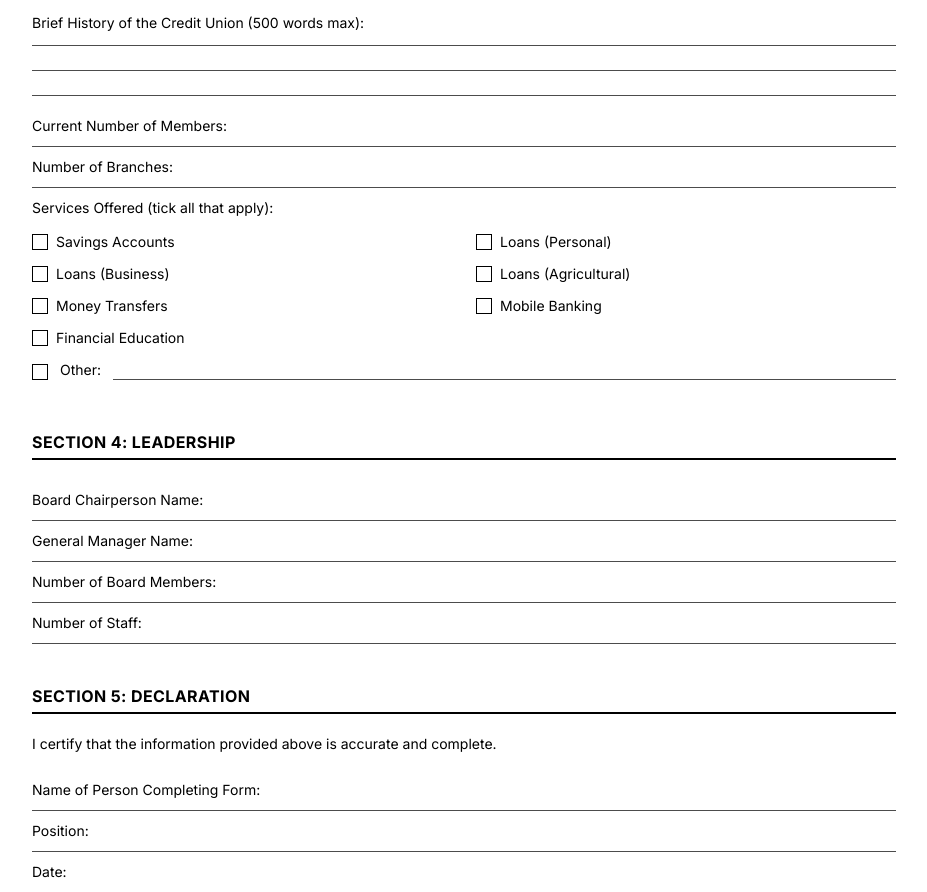
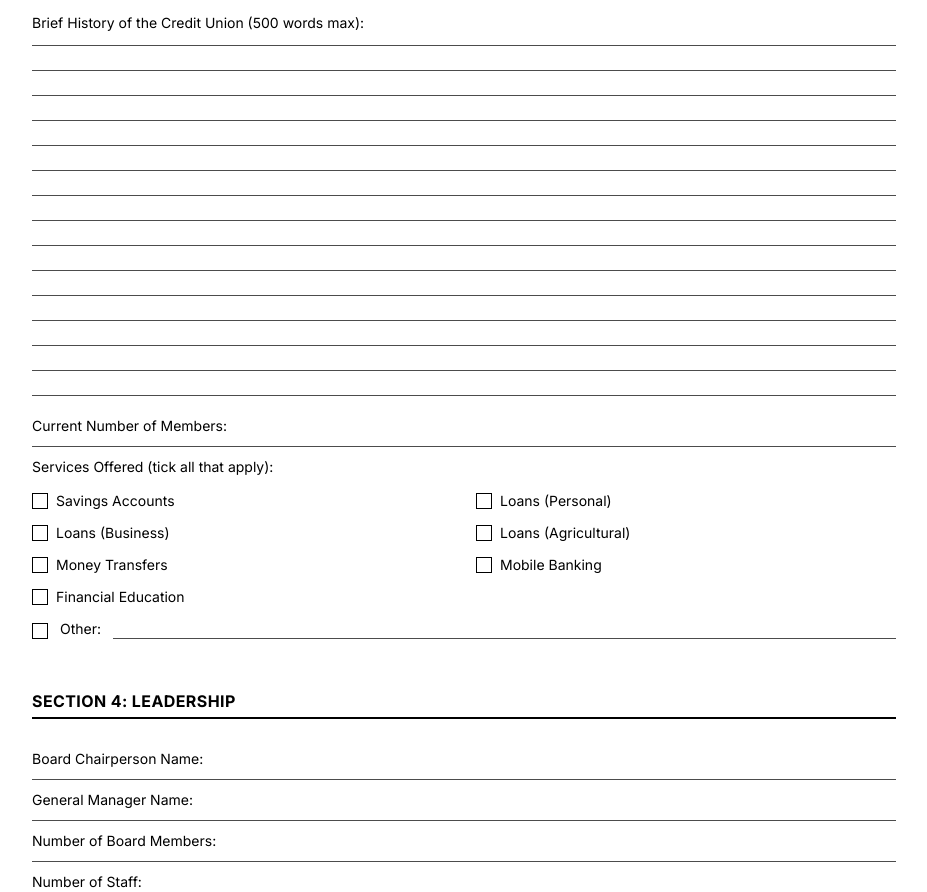
Before and after one commit to PLonyem/CamCCUL, a Next.js app: page /resources/chapter-profile-template in a window 1280 px wide. Shown: the part 1040-1932 px from the top of the page, without its empty margins (176-1103 px from the left). Built offline with nearby package versions, Linux system fonts and the light colour scheme.

Commit message:
Updated website edits

```diff
--- a/src/app/(site)/resources/chapter-profile-template/page.tsx
+++ b/src/app/(site)/resources/chapter-profile-template/page.tsx
@@ -117,9 +117,8 @@ export default function CreditUnionProfileTemplatePage() {
           {/* SECTION 3 */}
           <section>
             <SectionTitle>Section 3: Credit Union Profile</SectionTitle>
-            <BlankLines label="Brief History of the Credit Union (500 words max)" count={3} />
+            <BlankLines label="Brief History of the Credit Union (500 words max)" count={15} />
             <FieldRow label="Current Number of Members" />
-            <FieldRow label="Number of Branches" />
 
             <div className="py-2.5">
               <p className="text-sm mb-2">Services Offered (tick all that apply):</p>
```
